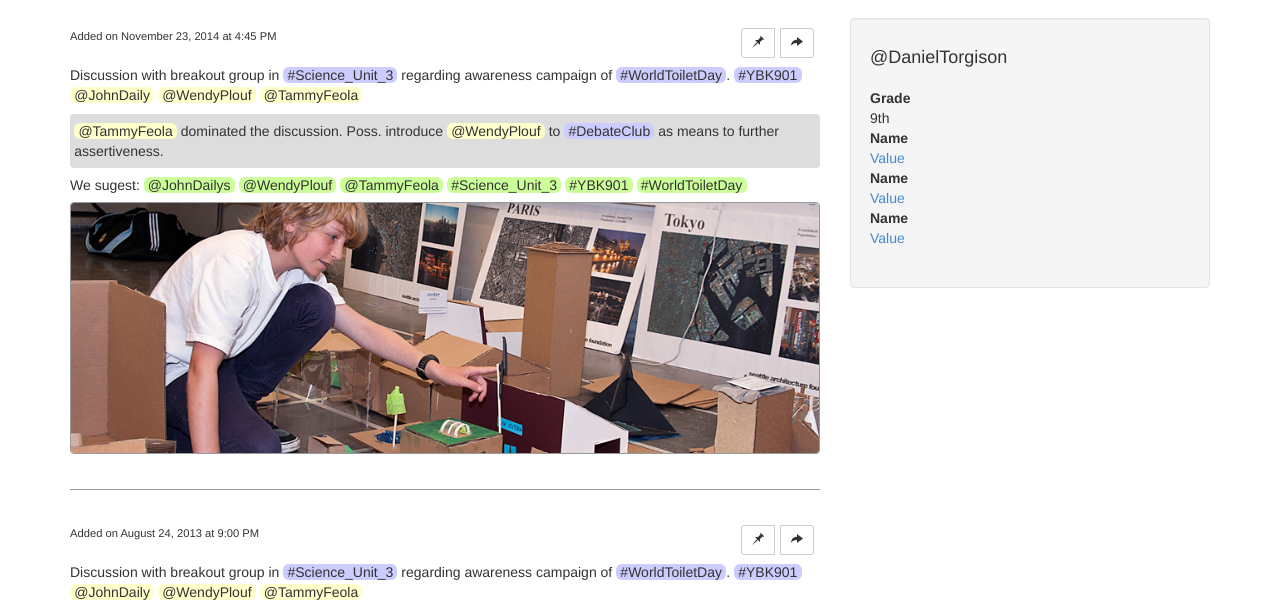
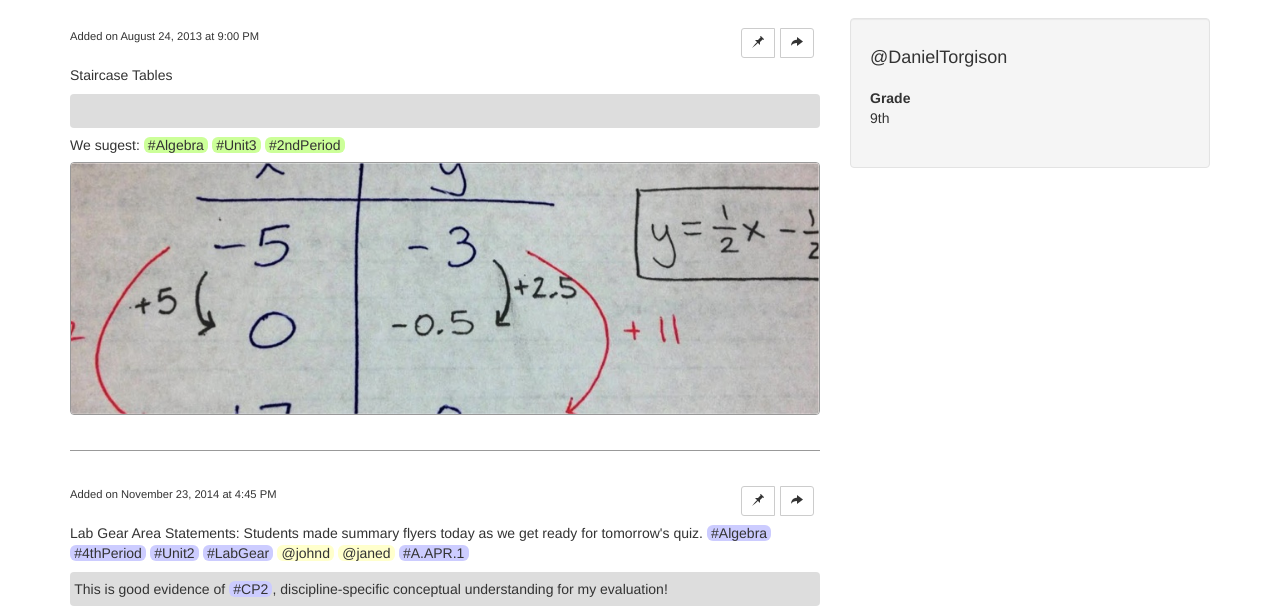
Before and after one commit to dburchard/burchard-SWEDU, a plain HTML site: page index.html in a window 1280 px wide. Shown: the part 133-743 px from the top of the page. Drawn offline with Linux system fonts and the light colour scheme.

Commit message:
Last minute changes...

```diff
--- a/index.html
+++ b/index.html
@@ -84,6 +84,57 @@
             <!-- Blog Post Content Column -->
             <div class="col-lg-8">
 
+
+				<!--
+				Staircase Tables (this will be the artifact I'll simulate uploading during the demo).
+
+				Start by suggesting the following tags:
+
+				-->
+
+                <!-- Artifact 2 -->
+                <article class="artifact">
+
+					<header>
+						<!-- Owner -->
+						<p class="owner">
+							<a href="#"><span>Owner's Name</span></a>
+						</p>
+
+						<!-- Date/Time -->
+						<p class="pubdate">Added on August 24, 2013 at 9:00 PM</p>
+
+						<div class="btn-group share-ctrls">
+							<button type="button" class="btn btn-default btn-sm" aria-label="Pin This">
+								<span class="glyphicon glyphicon-pushpin"></span>
+							</button>
+							<button type="button" class="btn btn-default btn-sm" aria-label="Share This">
+								<span class="glyphicon glyphicon-share-alt"></span>
+							</button>
+						</div>
+					</header>
+
+					<!-- Post Content -->
+					<div id="droppable2a" class="editable shared-description" onClick="this.contentEditable='true';">
+						Staircase Tables
+					</div>
+
+					<div id="droppable2b" class="editable private-comment" onClick="this.contentEditable='true';">
+						&nbsp;
+					</div>
+
+					<div class="editable tags-suggested draggable">
+						We sugest: #Algebra #Unit3 #2ndPeriod
+					</div>
+
+					<!-- Preview Image -->
+					<a href="#"><img class="img-responsive" src="img/staircase.jpg" alt=""></a>
+
+				</article>
+
+
+
+
                 <!-- Artifact 1 -->
                 <article class="artifact">
 
@@ -108,63 +159,18 @@
 
 					<!-- Post Content -->
 					<div id="droppable1a" class="editable shared-description" onClick="this.contentEditable='true';">
-						Discussion with breakout group in #Science_Unit_3 regarding awareness campaign of #WorldToiletDay. #YBK901 @JohnDaily @WendyPlouf @TammyFeola
+						Lab Gear Area Statements: Students made summary flyers today as we get ready for tomorrow's quiz. #Algebra #4thPeriod #Unit2 #LabGear @johnd @janed #A.APR.1
 					</div>
 
 					<div id="droppable1b" class="editable private-comment" onClick="this.contentEditable='true';">
-						@TammyFeola dominated the discussion. Poss. introduce @WendyPlouf to #DebateClub as means to further assertiveness.
+						This is good evidence of #CP2, discipline-specific conceptual understanding for my evaluation!
 					</div>
 
 					<div class="editable tags-suggested draggable">
-						We sugest: @JohnDailys @WendyPlouf @TammyFeola #Science_Unit_3 #YBK901 #WorldToiletDay
 					</div>
 
 					<!-- Preview Image -->
-					<a href="#"><img class="img-responsive" src="img/cardboard_city.jpg" alt=""></a>
-
-				</article>
-
-
-                <!-- Artifact 2 -->
-                <article class="artifact">
-
-					<header>
-						<!-- Owner -->
-						<p class="owner">
-							<a href="#"><span>Owner's Name</span></a>
-						</p>
-
-						<!-- Date/Time -->
-						<p class="pubdate">Added on August 24, 2013 at 9:00 PM</p>
-
-						<div class="btn-group share-ctrls">
-							<!-- <button type="button" class="btn btn-default" aria-label="Left Align">
-								<span class="glyphicon glyphicon-share-alt"></span>
-							</button> -->
-							<button type="button" class="btn btn-default btn-sm" aria-label="Pin This">
-								<span class="glyphicon glyphicon-pushpin"></span>
-							</button>
-							<button type="button" class="btn btn-default btn-sm" aria-label="Share This">
-								<span class="glyphicon glyphicon-share-alt"></span>
-							</button>
-						</div>
-					</header>
-
-					<!-- Post Content -->
-					<div id="droppable2a" class="editable shared-description" onClick="this.contentEditable='true';">
-						Discussion with breakout group in #Science_Unit_3 regarding awareness campaign of #WorldToiletDay. #YBK901 @JohnDaily @WendyPlouf @TammyFeola
-					</div>
-
-					<div id="droppable2b" class="editable private-comment" onClick="this.contentEditable='true';">
-						 id="droppable1b"@TammyFeola dominated the discussion. Poss. introduce @WendyPlouf to #DebateClub as means to further assertiveness.
-					</div>
-
-					<div class="editable tags-suggested draggable">
-						We sugest: @JohnDailys @WendyPlouf @TammyFeola #Science_Unit_3 #YBK901 #WorldToiletDay
-					</div>
-
-					<!-- Preview Image -->
-					<a href="#"><img class="img-responsive" src="img/singer_studio.jpg" alt=""></a>
+					<a href="#"><img class="img-responsive" src="img/lab_gear.jpg" alt=""></a>
 
 				</article>
 
@@ -252,7 +258,7 @@
 					</div>
 
 					<!-- Preview Image -->
-					<a href="#"><img class="img-responsive" src="img/text_block.jpg" alt=""></a>
+					<a href="#"><img class="img-responsive" src="img/singer_studio.jpg" alt=""></a>
 
 				</article>
 
@@ -296,7 +302,7 @@
 					</div>
 
 					<!-- Preview Image -->
-					<a href="#"><img class="img-responsive" src="img/local_cuisine.jpg" alt=""></a>
+					<a href="#"><img class="img-responsive" src="img/cardboard_city.jpg" alt=""></a>
 
 				</article>
 
@@ -319,15 +325,6 @@
                         	<dl>
                         		<dt>Grade</dt>
                         		<dd>9th</dd>
-
-                        		<dt>Name</dt>
-                        		<dd><a href="#">Value</a></dd>
-
-                        		<dt>Name</dt>
-                        		<dd><a href="#">Value</a></dd>
-
-                        		<dt>Name</dt>
-                        		<dd><a href="#">Value</a></dd>
 
                         	</dl>
                         </div>
@@ -375,8 +372,8 @@
 			function highlighttags(obj) {
 				obj.each( function() {
 					var txt = $(this).text();
-					txt = txt.replace(/(#[\w\d_]+)/g, '<span class="hashtag">$1</span>');
-					txt = txt.replace(/(@[\w\d_]+)/g, '<span class="usertag">$1</span>');
+					txt = txt.replace(/(#[\w\d_\.]+)/g, '<span class="hashtag">$1</span>');
+					txt = txt.replace(/(@[\w\d_\.]+)/g, '<span class="usertag">$1</span>');
 					$(this).html(txt);
 				});
 			}
```
Also changed, not shown: img/lab_gear.jpg (added), img/staircase.jpg (added).
